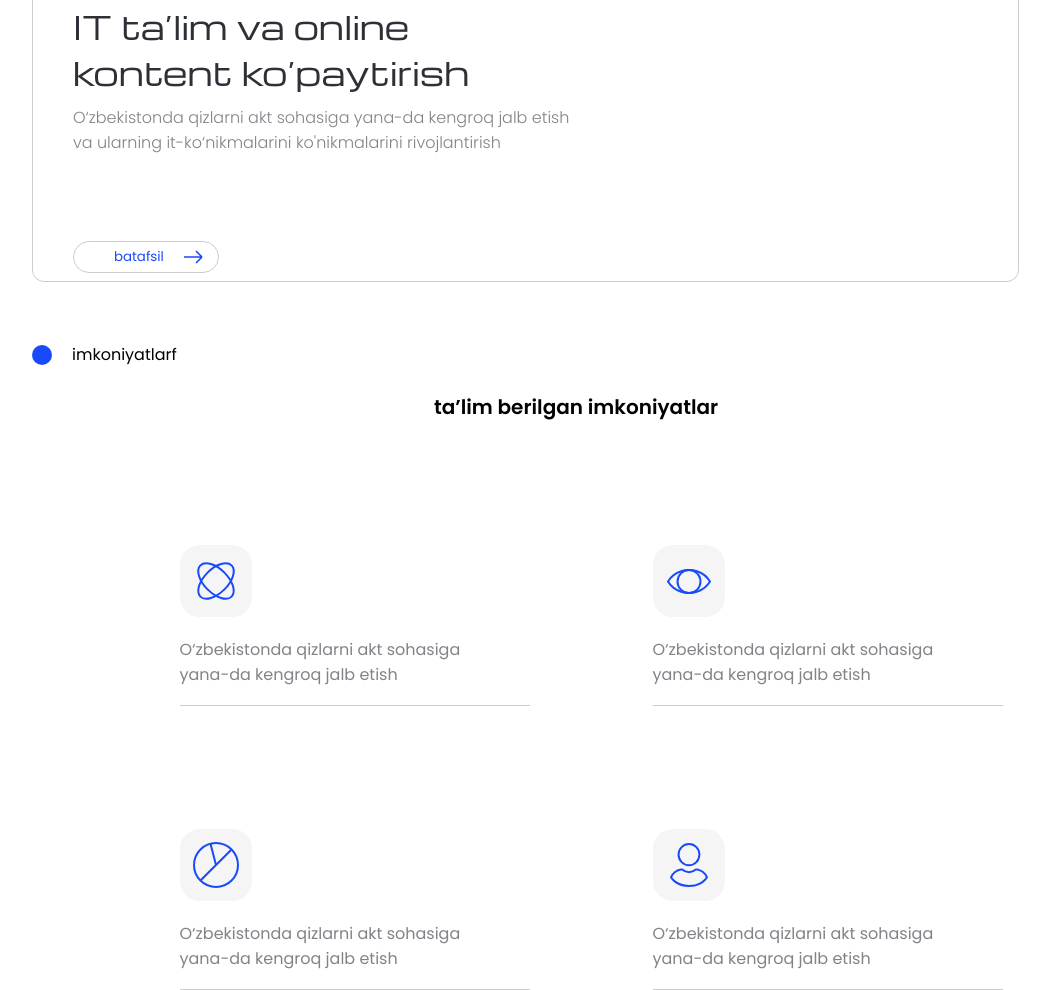
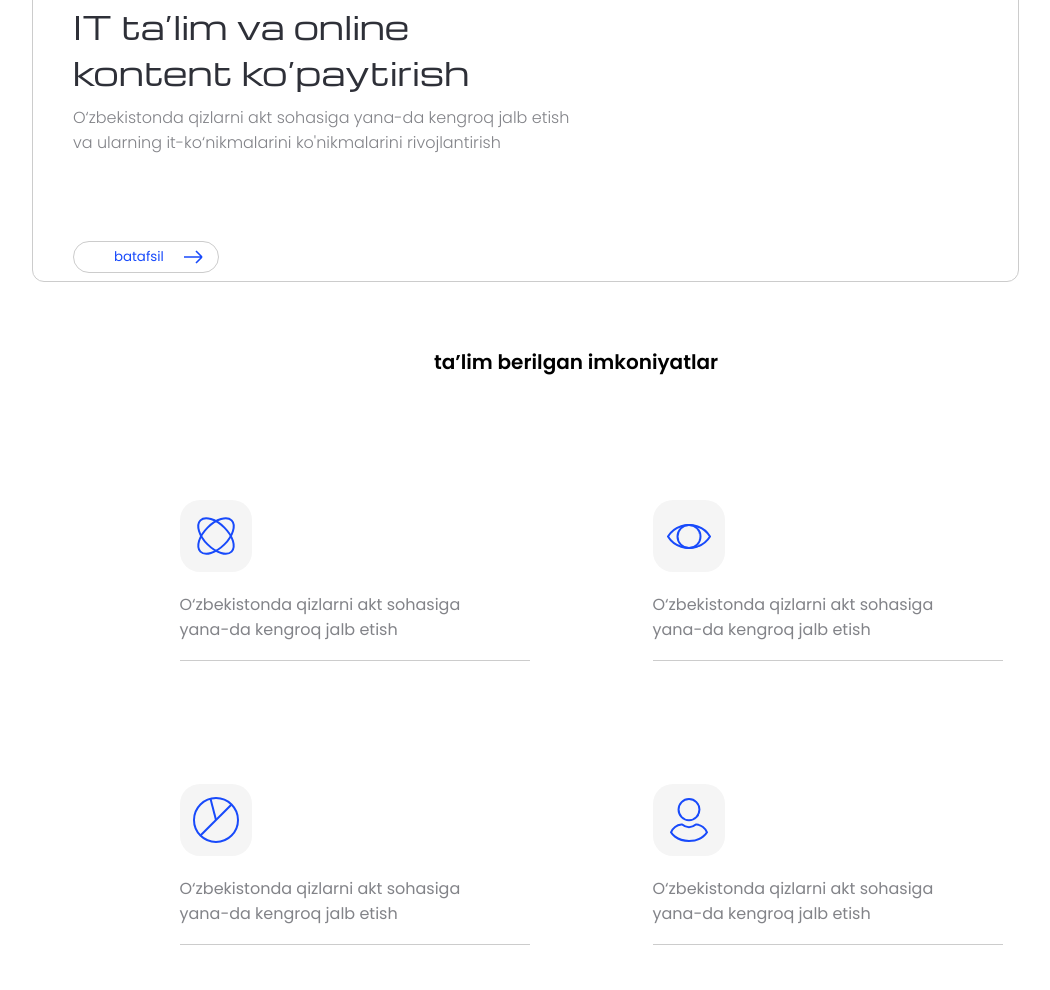
Before and after one commit to muslixiddin/imtixon, a plain HTML site: page pages/talim.html in a window 1280 px wide. Shown: the part 1621-2611 px from the top of the page, without its empty margins (64-1114 px from the left). After the commit the page ends 2566 px from the top, so only its background shows below. Drawn offline with nearby package versions, Linux system fonts and the light colour scheme.

Commit message:
forth commit

```diff
--- a/pages/talim.html
+++ b/pages/talim.html
@@ -143,10 +143,6 @@
     </section>
 
     <section class="imkoniyatlarf container">
-        <span class="imkoniyatlarf_top">
-            <img src="../images/bluesrcle.svg" alt="">
-            <p>imkoniyatlarf</p>
-        </span>
         <div class="imkoniyatlarf-wrapper">
             <p class="imkoniyatlarf-title">ta’lim berilgan imkoniyatlar</p>
 
--- a/scss/talim/_imkoniyatlarf.scss
+++ b/scss/talim/_imkoniyatlarf.scss
@@ -1,10 +1,4 @@
 .imkoniyatlarf{
-.imkoniyatlarf_top{
-    padding-top: 20px;
-    display: none;
-    align-items: center;
-    gap: 20px;
-}
 .imkoniyatlarf-wrapper{
     padding-top: 25px;
     display: flex;
```
Also changed, not shown: css/style.css, css/style.min.css, css/talim.css, css/talim.min.css.
